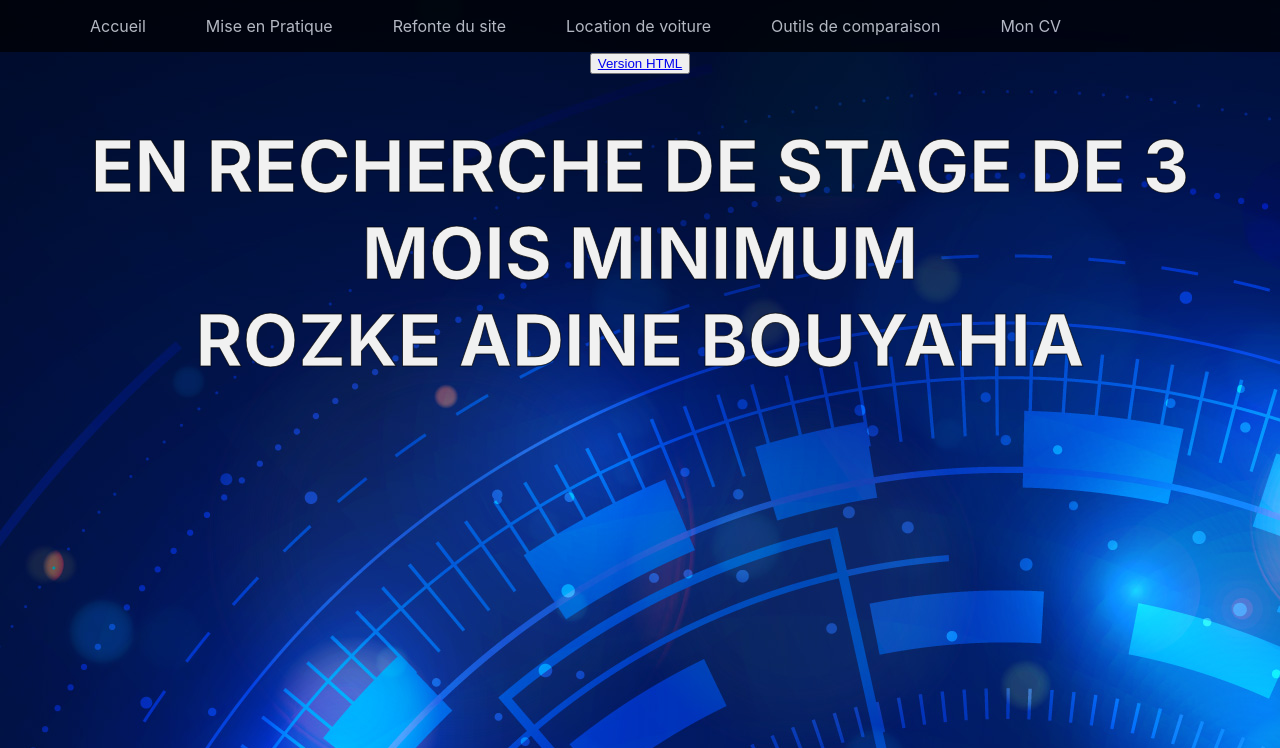
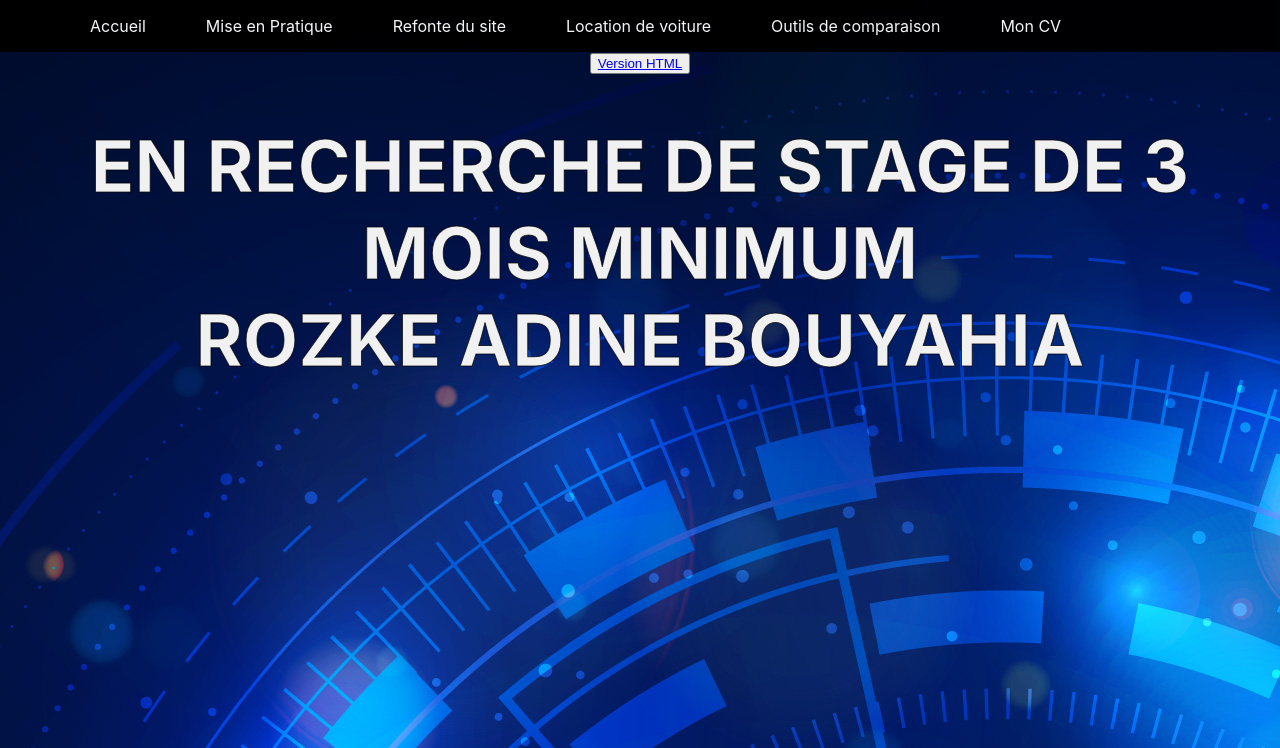
Before and after one commit to RozkeAdine/portfolio_react, a React app in the folder portfolio/: page / in a window 1280 px wide. Shown: the top 748 px of the page. Built offline with nearby package versions, Linux system fonts and the light colour scheme.

```diff
--- a/portfolio/src/components/Banner.js
+++ b/portfolio/src/components/Banner.js
@@ -9,6 +9,8 @@
 
 
 function Banner () {
+
+
     return <div className="pra-banner">
         <label for="burger">
             <img src={burger} alt="image menu"/>
@@ -16,13 +18,13 @@
         <input type="checkbox" id="burger"></input>
         <ul id="navlinks">
             <li>
-                <a className="navlink">
+                <a className="navlink" >
                     <Link to="/">
                         Accueil
                     </Link></a>
             </li>
             <li>
-                <a className="navlink">
+                <a className="navlink" >
                     <Link to="/Mise_En_Pratique">
                         Mise en Pratique
                         </Link></a>
--- a/portfolio/src/styles/Banner.css
+++ b/portfolio/src/styles/Banner.css
@@ -9,6 +9,7 @@
 		margin:0;
 		background-color: black;
 	}
+
 	#burger + #navlinks
 	{
 	display: none;
@@ -51,7 +52,7 @@
 .pra-banner {
 	color: white;
     background-color: black;
-    opacity: 0.7;
+    opacity: 0.96;
 	display:flex;
 	align-items: center;
 	justify-content: space-between;
```
